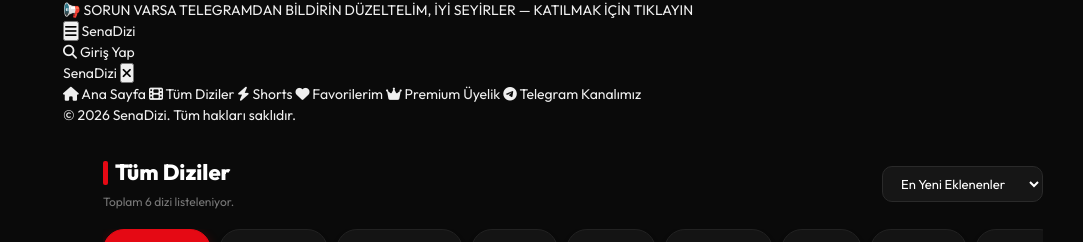
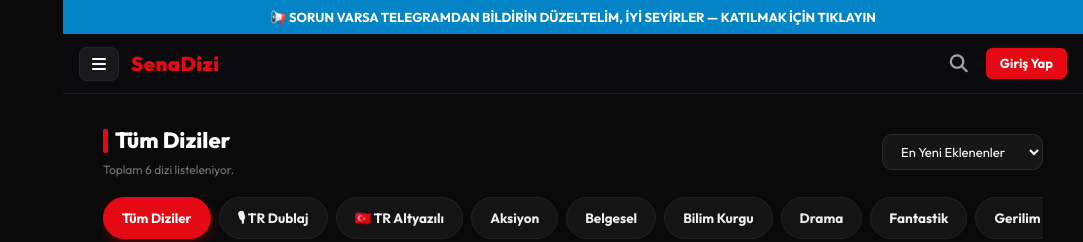
Before and after one commit to SenaDizi/senadizinet, a FastAPI app: page /diziler in a window 1280 px wide. Shown: the top 242 px of the page, without its empty margins (197-1280 px from the left). Run offline with FastAPI, Linux system fonts and the light colour scheme.

Commit message:
Refactor base.html with new styles and navbar

```diff
--- a/templates/base.html
+++ b/templates/base.html
@@ -14,133 +14,294 @@
     <link rel="stylesheet" href="/static/css/desktop.css">
     <link rel="stylesheet" href="/static/css/premium.css">
     <link rel="stylesheet" href="/static/css/custom.css">
+
+    <style>
+        .custom-tg-bar {
+            background-color: #0284c7;
+            color: #ffffff;
+            text-align: center;
+            padding: 8px 12px;
+            font-size: 13px;
+            font-weight: 700;
+            display: block;
+            text-decoration: none;
+            line-height: 1.4;
+        }
+        .custom-tg-bar:hover {
+            background-color: #0369a1;
+        }
+        .custom-navbar {
+            display: flex;
+            align-items: center;
+            justify-content: space-between;
+            padding: 10px 16px;
+            background-color: #0b0b0e;
+            border-bottom: 1px solid #1f1f23;
+            position: sticky;
+            top: 0;
+            z-index: 1000;
+        }
+        .custom-nav-left, .custom-nav-right {
+            display: flex;
+            align-items: center;
+            gap: 12px;
+        }
+        .custom-menu-btn {
+            background: #18181b;
+            border: 1px solid #27272a;
+            color: #fff;
+            padding: 8px 12px;
+            border-radius: 8px;
+            cursor: pointer;
+            font-size: 16px;
+            display: flex;
+            align-items: center;
+            justify-content: center;
+        }
+        .custom-brand {
+            font-size: 20px;
+            font-weight: 900;
+            color: #e50914;
+            text-decoration: none;
+            letter-spacing: 0.5px;
+        }
+        .custom-nav-icon {
+            color: #a1a1aa;
+            font-size: 18px;
+            text-decoration: none;
+            padding: 6px;
+        }
+        .custom-nav-btn {
+            background: #e50914;
+            color: #fff;
+            padding: 6px 14px;
+            border-radius: 6px;
+            font-size: 13px;
+            font-weight: 700;
+            text-decoration: none;
+        }
+        /* Yan Menü (Drawer) */
+        .drawer-overlay {
+            position: fixed;
+            top: 0;
+            left: 0;
+            right: 0;
+            bottom: 0;
+            background: rgba(0, 0, 0, 0.75);
+            z-index: 9998;
+            opacity: 0;
+            visibility: hidden;
+            transition: opacity 0.3s ease, visibility 0.3s ease;
+        }
+        .drawer-overlay.active {
+            opacity: 1;
+            visibility: visible;
+        }
+        .drawer-menu {
+            position: fixed;
+            top: 0;
+            left: 0;
+            bottom: 0;
+            width: 280px;
+            max-width: 85%;
+            background: #121216;
+            border-right: 1px solid #27272a;
+            z-index: 9999;
+            transform: translateX(-100%);
+            transition: transform 0.3s ease;
+            display: flex;
+            flex-direction: column;
+            justify-content: space-between;
+            padding: 20px 16px;
+            box-sizing: border-box;
+        }
+        .drawer-menu.active {
+            transform: translateX(0);
+        }
+        .drawer-header {
+            display: flex;
+            align-items: center;
+            justify-content: space-between;
+            padding-bottom: 15px;
+            border-bottom: 1px solid #27272a;
+            margin-bottom: 15px;
+        }
+        .drawer-close {
+            background: transparent;
+            border: none;
+            color: #a1a1aa;
+            font-size: 24px;
+            cursor: pointer;
+            padding: 4px;
+        }
+        .drawer-links {
+            display: flex;
+            flex-direction: column;
+            gap: 6px;
+        }
+        .drawer-link {
+            display: flex;
+            align-items: center;
+            gap: 12px;
+            padding: 10px 14px;
+            color: #e4e4e7;
+            text-decoration: none;
+            border-radius: 8px;
+            font-size: 14px;
+            font-weight: 500;
+            transition: background 0.2s ease;
+        }
+        .drawer-link:hover {
+            background: #1e1e24;
+        }
+        .drawer-link i {
+            width: 20px;
+            text-align: center;
+        }
+        .drawer-link.tg-link {
+            color: #38bdf8;
+            background: rgba(56, 189, 248, 0.1);
+        }
+        .drawer-footer {
+            font-size: 12px;
+            color: #71717a;
+            border-top: 1px solid #27272a;
+            padding-top: 12px;
+            text-align: center;
+        }
+        /* Kayan Telegram Butonu */
+        .floating-tg-btn {
+            position: fixed;
+            bottom: 75px;
+            right: 16px;
+            width: 50px;
+            height: 50px;
+            background-color: #0284c7;
+            color: #ffffff;
+            border-radius: 50%;
+            display: flex;
+            align-items: center;
+            justify-content: center;
+            font-size: 24px;
+            text-decoration: none;
+            z-index: 900;
+            box-shadow: 0 4px 14px rgba(2, 132, 199, 0.4);
+            transition: transform 0.2s ease;
+        }
+        .floating-tg-btn:hover {
+            transform: scale(1.08);
+        }
+    </style>
     {% block extra_head %}{% endblock %}
 </head>
-<body class="bg-black text-white antialiased font-sans flex flex-col min-h-screen">
+<body>
 
-    <!-- Üst Telegram Duyuru Şeridi -->
-    <a href="https://t.me/+ZYUqjSkNW_o1OGQ8" target="_blank" rel="noopener noreferrer" class="telegram-banner block bg-blue-600 hover:bg-blue-700 text-white text-center py-2 px-4 text-xs sm:text-sm font-bold tracking-wide transition">
+    <!-- Üst Telegram Duyuru Barı -->
+    <a href="https://t.me/+ZYUqjSkNW_o1OGQ8" target="_blank" rel="noopener noreferrer" class="custom-tg-bar">
         📢 SORUN VARSA TELEGRAMDAN BİLDİRİN DÜZELTELİM, İYİ SEYİRLER — KATILMAK İÇİN TIKLAYIN
     </a>
 
-    <!-- Üst Gezinme Çubuğu (Navbar) -->
-    <header class="navbar sticky top-0 z-50 bg-black/95 backdrop-blur border-b border-zinc-800 px-4 py-3 flex items-center justify-between">
-        <div class="flex items-center gap-3">
-            <button id="mobileMenuBtn" type="button" aria-label="Menü" class="text-white p-2 hover:bg-zinc-800 rounded-lg focus:outline-none">
-                <i class="fa-solid fa-bars text-xl"></i>
+    <!-- Üst Menü / Navbar -->
+    <header class="custom-navbar">
+        <div class="custom-nav-left">
+            <button id="openDrawerBtn" type="button" class="custom-menu-btn" aria-label="Menüyü Aç">
+                <i class="fa-solid fa-bars"></i>
             </button>
-            <a href="/" class="text-xl font-black text-red-600 tracking-wider">SenaDizi</a>
+            <a href="/" class="custom-brand">SenaDizi</a>
         </div>
-
-        <div class="flex items-center gap-3">
-            <a href="/search" class="text-zinc-300 hover:text-white p-2">
-                <i class="fa-solid fa-magnifying-glass text-lg"></i>
-            </a>
+        <div class="custom-nav-right">
+            <a href="/search" class="custom-nav-icon" aria-label="Arama"><i class="fa-solid fa-magnifying-glass"></i></a>
             {% if current_user.is_authenticated %}
-                <a href="/profile" class="text-zinc-300 hover:text-white p-2">
-                    <i class="fa-solid fa-user text-lg"></i>
-                </a>
+                <a href="/profile" class="custom-nav-icon" aria-label="Profil"><i class="fa-solid fa-user"></i></a>
             {% else %}
-                <a href="/login" class="bg-red-600 hover:bg-red-700 text-white text-xs font-bold px-3 py-1.5 rounded-md">Giriş Yap</a>
+                <a href="/login" class="custom-nav-btn">Giriş Yap</a>
             {% endif %}
         </div>
     </header>
 
-    <!-- Sol Açılır Yan Menü (Sidebar) -->
-    <div id="sideMenuOverlay" class="fixed inset-0 bg-black/70 z-50 hidden transition-opacity"></div>
-    <aside id="sideMenu" class="fixed top-0 left-0 bottom-0 w-72 bg-zinc-950 border-r border-zinc-800 z-50 transform -translate-x-full transition-transform duration-300 ease-in-out p-5 flex flex-col justify-between overflow-y-auto">
+    <!-- Açılır Yan Menü -->
+    <div id="drawerOverlay" class="drawer-overlay"></div>
+    <aside id="drawerMenu" class="drawer-menu">
         <div>
-            <div class="flex items-center justify-between pb-4 border-b border-zinc-800 mb-4">
-                <span class="text-xl font-bold text-red-600 tracking-wider">SenaDizi</span>
-                <button id="closeSideMenuBtn" type="button" class="text-zinc-400 hover:text-white text-2xl p-1">
-                    <i class="fa-solid fa-xmark"></i>
-                </button>
+            <div class="drawer-header">
+                <span class="custom-brand">SenaDizi</span>
+                <button id="closeDrawerBtn" type="button" class="drawer-close" aria-label="Kapat">&times;</button>
             </div>
-
-            <nav class="flex flex-col gap-2">
-                <a href="/" class="flex items-center gap-3 px-3 py-2 rounded-lg text-zinc-200 hover:bg-zinc-900 transition">
-                    <i class="fa-solid fa-house w-5 text-red-500"></i> Ana Sayfa
+            <div class="drawer-links">
+                <a href="/" class="drawer-link"><i class="fa-solid fa-house" style="color:#ef4444;"></i> Ana Sayfa</a>
+                <a href="/catalog" class="drawer-link"><i class="fa-solid fa-film" style="color:#ef4444;"></i> Tüm Diziler</a>
+                <a href="/shorts" class="drawer-link"><i class="fa-solid fa-bolt" style="color:#eab308;"></i> Shorts</a>
+                <a href="/favorites" class="drawer-link"><i class="fa-solid fa-heart" style="color:#ef4444;"></i> Favorilerim</a>
+                <a href="/subscription" class="drawer-link"><i class="fa-solid fa-crown" style="color:#f59e0b;"></i> Premium Üyelik</a>
+                <a href="https://t.me/+ZYUqjSkNW_o1OGQ8" target="_blank" rel="noopener noreferrer" class="drawer-link tg-link">
+                    <i class="fa-brands fa-telegram"></i> Telegram Kanalımız
                 </a>
-                <a href="/catalog" class="flex items-center gap-3 px-3 py-2 rounded-lg text-zinc-200 hover:bg-zinc-900 transition">
-                    <i class="fa-solid fa-film w-5 text-red-500"></i> Tüm Diziler
-                </a>
-                <a href="/shorts" class="flex items-center gap-3 px-3 py-2 rounded-lg text-zinc-200 hover:bg-zinc-900 transition">
-                    <i class="fa-solid fa-bolt w-5 text-yellow-500"></i> Shorts
-                </a>
-                <a href="/favorites" class="flex items-center gap-3 px-3 py-2 rounded-lg text-zinc-200 hover:bg-zinc-900 transition">
-                    <i class="fa-solid fa-heart w-5 text-red-500"></i> Favorilerim
-                </a>
-                <a href="/subscription" class="flex items-center gap-3 px-3 py-2 rounded-lg text-zinc-200 hover:bg-zinc-900 transition">
-                    <i class="fa-solid fa-crown w-5 text-amber-400"></i> Premium Üyelik
-                </a>
-                <a href="https://t.me/+ZYUqjSkNW_o1OGQ8" target="_blank" rel="noopener noreferrer" class="flex items-center gap-3 px-3 py-2 rounded-lg text-blue-400 hover:bg-zinc-900 transition">
-                    <i class="fa-brands fa-telegram w-5"></i> Telegram Kanalımız
-                </a>
-            </nav>
+            </div>
         </div>
-
-        <div class="pt-4 border-t border-zinc-800 text-xs text-zinc-500">
+        <div class="drawer-footer">
             © 2026 SenaDizi. Tüm hakları saklıdır.
         </div>
     </aside>
 
     <!-- Ana İçerik -->
-    <main class="flex-grow pb-16">
+    <main style="padding-bottom: 70px;">
         {% block content %}{% endblock %}
     </main>
 
-    <!-- Sağ Alt Telegram Butonu -->
-    <a href="https://t.me/+ZYUqjSkNW_o1OGQ8" target="_blank" rel="noopener noreferrer" aria-label="Telegram Kanalı" class="fixed bottom-20 right-4 z-40 bg-sky-500 hover:bg-sky-600 text-white w-12 h-12 rounded-full flex items-center justify-center shadow-lg shadow-sky-500/30 transition transform hover:scale-110">
-        <i class="fa-brands fa-telegram text-2xl"></i>
+    <!-- Sağ Alt Yuvarlak Telegram Butonu -->
+    <a href="https://t.me/+ZYUqjSkNW_o1OGQ8" target="_blank" rel="noopener noreferrer" class="floating-tg-btn" aria-label="Telegram">
+        <i class="fa-brands fa-telegram"></i>
     </a>
 
-    <!-- Alt Menü (Mobile Footer Navigation) -->
-    <nav class="mobile-bottom-nav fixed bottom-0 left-0 right-0 z-40 bg-zinc-950/95 backdrop-blur border-t border-zinc-800 flex justify-around py-2">
-        <a href="/" class="flex flex-col items-center text-xs text-zinc-400 hover:text-white">
-            <i class="fa-solid fa-house text-base"></i>
+    <!-- Alt Menü (Footer Nav) -->
+    <nav class="mobile-bottom-nav">
+        <a href="/" class="nav-item">
+            <i class="fa-solid fa-house"></i>
             <span>Ana Sayfa</span>
         </a>
-        <a href="/catalog" class="flex flex-col items-center text-xs text-zinc-400 hover:text-white">
-            <i class="fa-solid fa-compass text-base"></i>
+        <a href="/catalog" class="nav-item">
+            <i class="fa-solid fa-compass"></i>
             <span>Keşfet</span>
         </a>
-        <a href="/shorts" class="flex flex-col items-center text-xs text-zinc-400 hover:text-white">
-            <i class="fa-solid fa-bolt text-base"></i>
+        <a href="/shorts" class="nav-item">
+            <i class="fa-solid fa-bolt"></i>
             <span>Shorts</span>
         </a>
-        <a href="/favorites" class="flex flex-col items-center text-xs text-zinc-400 hover:text-white">
-            <i class="fa-solid fa-bookmark text-base"></i>
+        <a href="/favorites" class="nav-item">
+            <i class="fa-solid fa-bookmark"></i>
             <span>Kaydet</span>
         </a>
-        <a href="/search" class="flex flex-col items-center text-xs text-zinc-400 hover:text-white">
-            <i class="fa-solid fa-magnifying-glass text-base"></i>
+        <a href="/search" class="nav-item">
+            <i class="fa-solid fa-magnifying-glass"></i>
             <span>Ara</span>
         </a>
     </nav>
 
-    <!-- Menü Açma/Kapama Scripti -->
+    <!-- Menü Açma/Kapama Tetikleyici Scripti -->
     <script>
-        document.addEventListener('DOMContentLoaded', () => {
-            const mobileMenuBtn = document.getElementById('mobileMenuBtn');
-            const closeSideMenuBtn = document.getElementById('closeSideMenuBtn');
-            const sideMenu = document.getElementById('sideMenu');
-            const sideMenuOverlay = document.getElementById('sideMenuOverlay');
+        document.addEventListener('DOMContentLoaded', function() {
+            var openBtn = document.getElementById('openDrawerBtn');
+            var closeBtn = document.getElementById('closeDrawerBtn');
+            var overlay = document.getElementById('drawerOverlay');
+            var menu = document.getElementById('drawerMenu');
 
-            function toggleMenu() {
-                if (!sideMenu || !sideMenuOverlay) return;
-                const isOpen = !sideMenu.classList.contains('-translate-x-full');
-                if (isOpen) {
-                    sideMenu.classList.add('-translate-x-full');
-                    sideMenuOverlay.classList.add('hidden');
-                } else {
-                    sideMenu.classList.remove('-translate-x-full');
-                    sideMenuOverlay.classList.remove('hidden');
+            function openMenu() {
+                if (menu && overlay) {
+                    menu.classList.add('active');
+                    overlay.classList.add('active');
                 }
             }
 
-            if (mobileMenuBtn) mobileMenuBtn.addEventListener('click', toggleMenu);
-            if (closeSideMenuBtn) closeSideMenuBtn.addEventListener('click', toggleMenu);
-            if (sideMenuOverlay) sideMenuOverlay.addEventListener('click', toggleMenu);
+            function closeMenu() {
+                if (menu && overlay) {
+                    menu.classList.remove('active');
+                    overlay.classList.remove('active');
+                }
+            }
+
+            if (openBtn) openBtn.addEventListener('click', openMenu);
+            if (closeBtn) closeBtn.addEventListener('click', closeMenu);
+            if (overlay) overlay.addEventListener('click', closeMenu);
         });
     </script>
     <script src="/static/js/app.js"></script>
```
